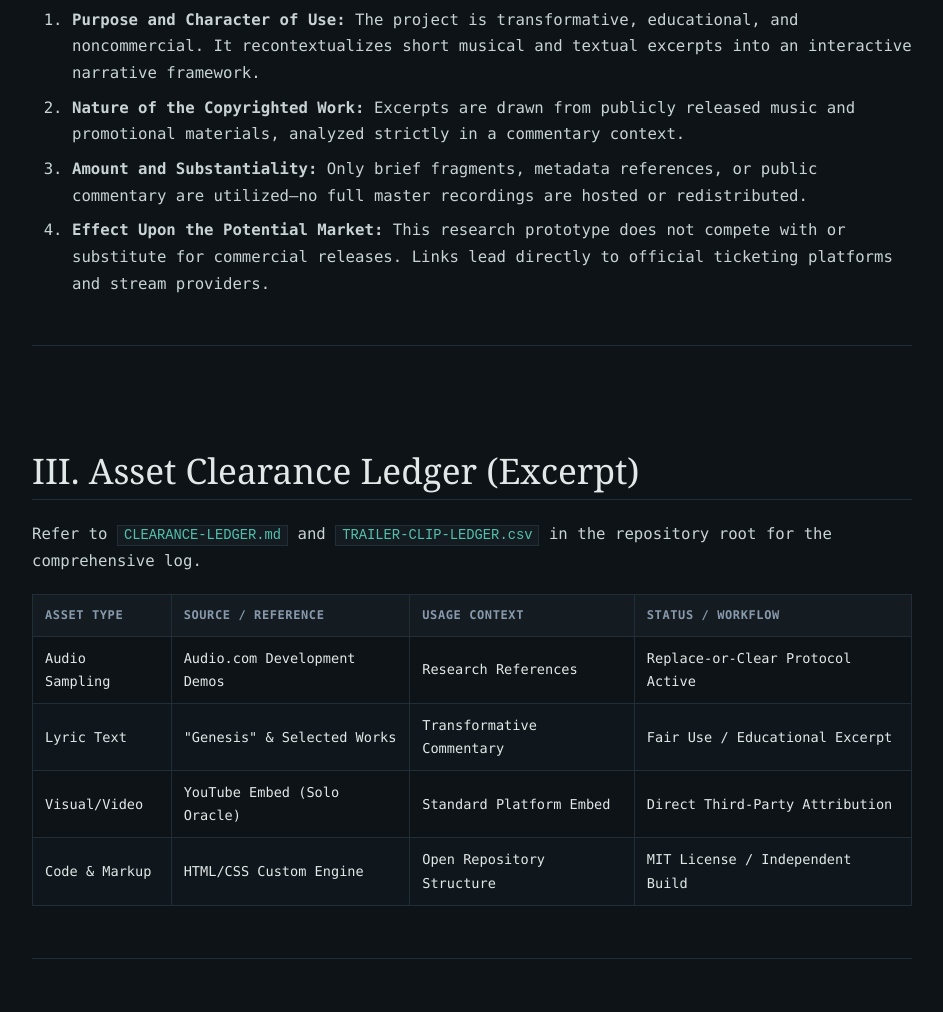
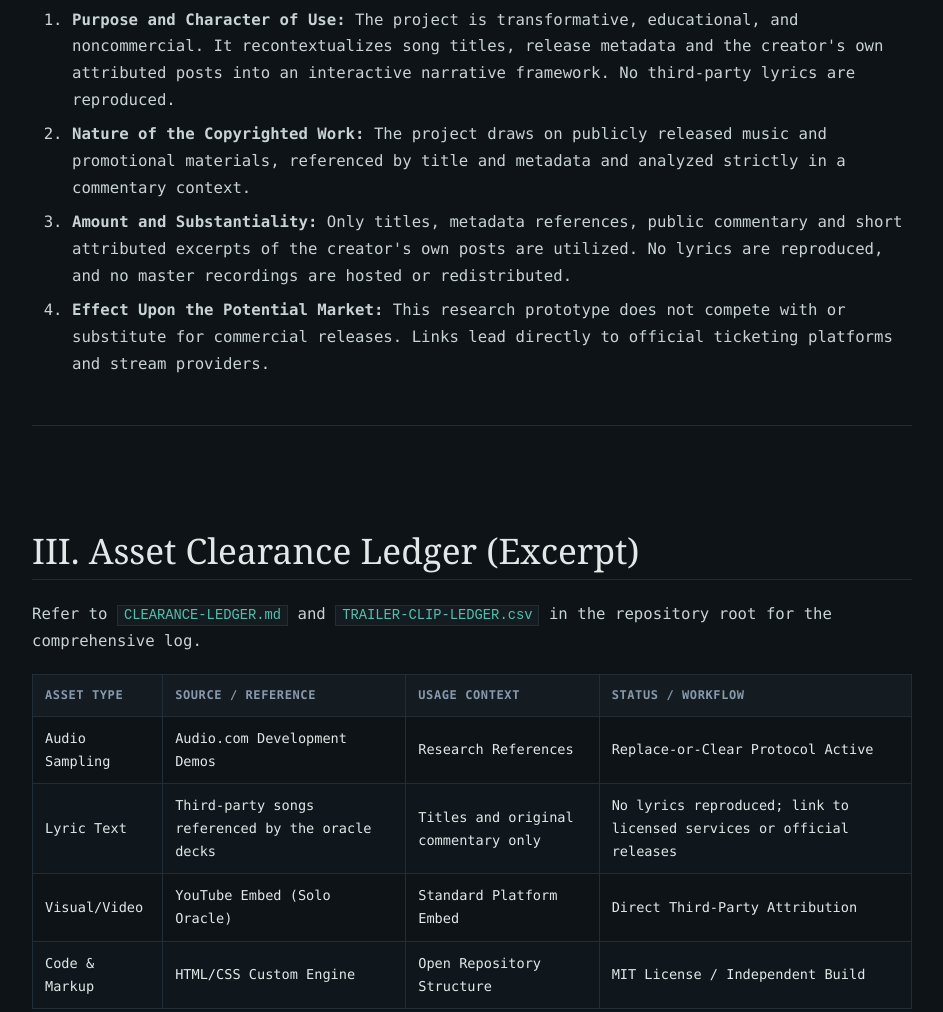
Before and after one commit to ibloud/ibloud-ivxx-story-lab, a plain HTML site: page THE_LITTLE_BLACK_BOOK.html in a window 1280 px wide. Shown: the part 1480-2492 px from the top of the page, without its empty margins (168-1111 px from the left). Drawn offline with Linux system fonts and the light colour scheme.

Commit message:
Revise fair use analysis and commentary details
Updated fair use rationale and clarified usage of copyrighted materials.

```diff
--- a/THE_LITTLE_BLACK_BOOK.html
+++ b/THE_LITTLE_BLACK_BOOK.html
@@ -107,9 +107,9 @@
       <p>All work contained within this repository adheres strictly to the four-factor fair use analysis:</p>
 
       <ol>
-        <li><strong>Purpose and Character of Use:</strong> The project is transformative, educational, and noncommercial. It recontextualizes short musical and textual excerpts into an interactive narrative framework.</li>
-        <li><strong>Nature of the Copyrighted Work:</strong> Excerpts are drawn from publicly released music and promotional materials, analyzed strictly in a commentary context.</li>
-        <li><strong>Amount and Substantiality:</strong> Only brief fragments, metadata references, or public commentary are utilized—no full master recordings are hosted or redistributed.</li>
+        <li><strong>Purpose and Character of Use:</strong> The project is transformative, educational, and noncommercial. It recontextualizes song titles, release metadata and the creator's own attributed posts into an interactive narrative framework. No third-party lyrics are reproduced.</li>
+        <li><strong>Nature of the Copyrighted Work:</strong> The project draws on publicly released music and promotional materials, referenced by title and metadata and analyzed strictly in a commentary context.</li>
+        <li><strong>Amount and Substantiality:</strong> Only titles, metadata references, public commentary and short attributed excerpts of the creator's own posts are utilized. No lyrics are reproduced, and no master recordings are hosted or redistributed.</li>
         <li><strong>Effect Upon the Potential Market:</strong> This research prototype does not compete with or substitute for commercial releases. Links lead directly to official ticketing platforms and stream providers.</li>
       </ol>
     </section>
@@ -136,9 +136,9 @@
           </tr>
           <tr>
             <td>Lyric Text</td>
-            <td>"Genesis" & Selected Works</td>
-            <td>Transformative Commentary</td>
-            <td>Fair Use / Educational Excerpt</td>
+            <td>Third-party songs referenced by the oracle decks</td>
+            <td>Titles and original commentary only</td>
+            <td>No lyrics reproduced; link to licensed services or official releases</td>
           </tr>
           <tr>
             <td>Visual/Video</td>
```
